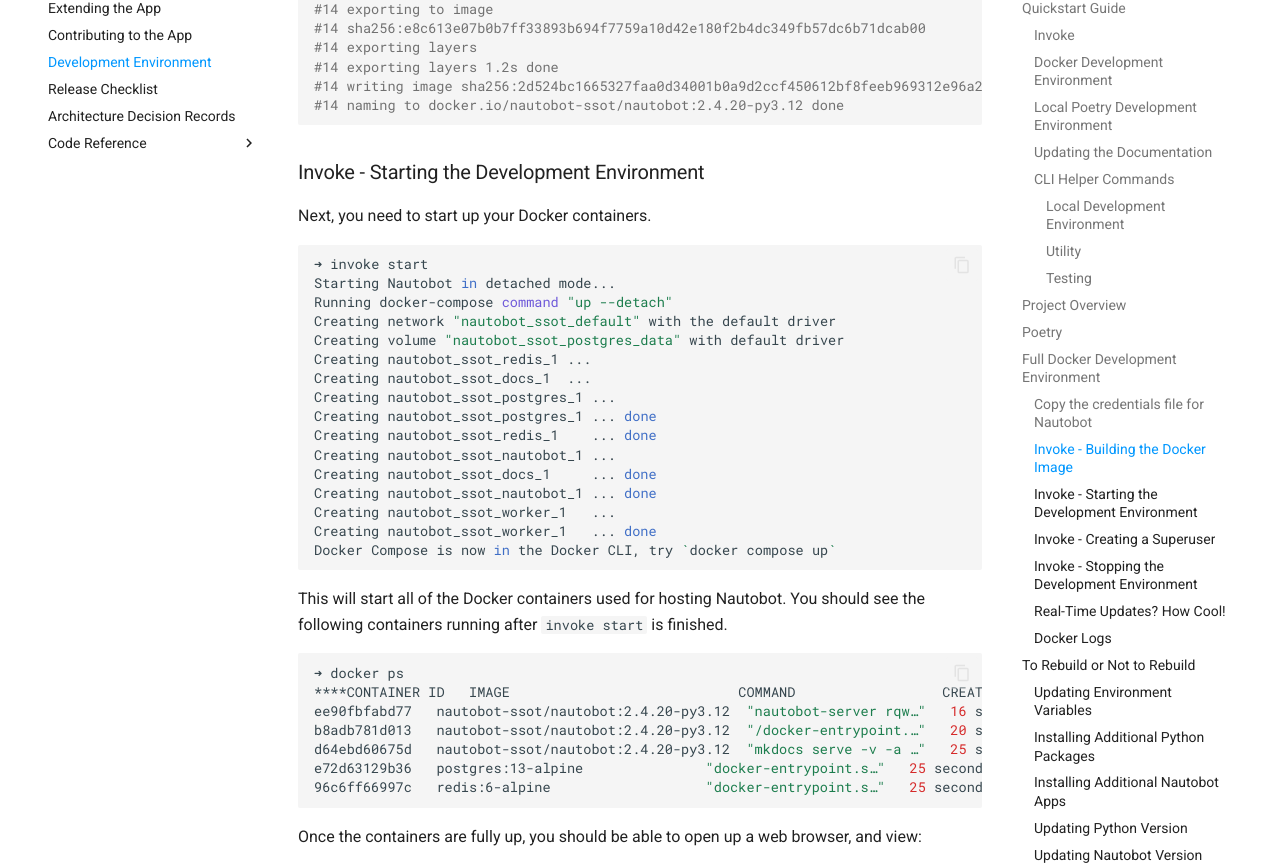
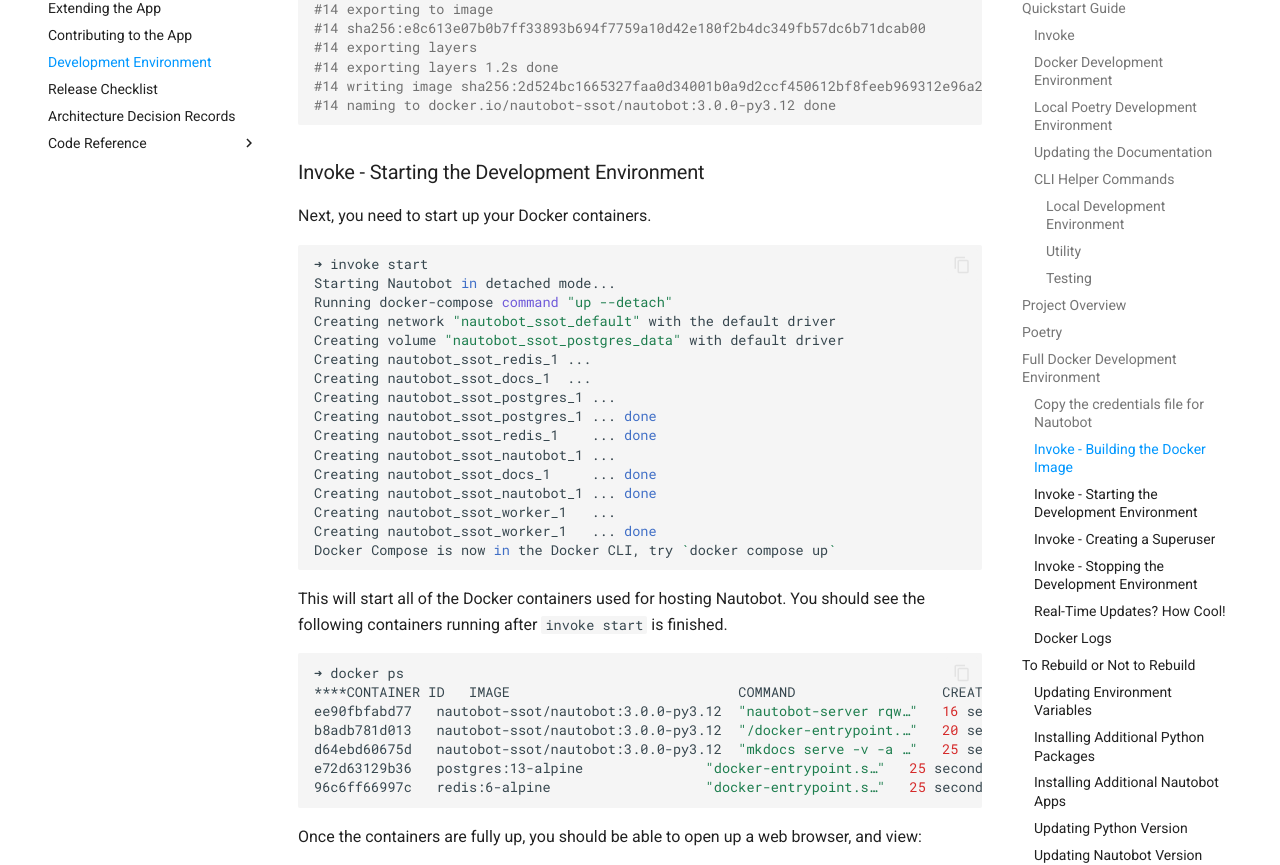
Before and after one commit to nautobot/nautobot-app-ssot, an MkDocs documentation site: the page built from docs/dev/dev_environment.md, in a window 1280 px wide and 1400 px high, scrolled down 5320 px. Shown: the part 164-1029 px from the top of the window. Built offline with MkDocs 1.6.1 and Material for MkDocs 9.7.7, drawn with Linux system fonts in a browser that asks for light colours; comment, search, counter and statistics services are not loaded; some of the changed text lies outside the part shown.

Commit message:
Cookie updated targeting develop by NetworkToCode Cookie Drift Manager Tool
## [3.0.0 (2025-12-30)](https://github.com/nautobot/cookiecutter-nautobot-app/releases/tag/3.0.0)

### Added

- [#291](https://github.com/nautobot/cookiecutter-nautobot-app/issues/291) - Added support for Python `3.13`.

### Changed

- [#291](https://github.com/nautobot/cookiecutter-nautobot-app/issues/291) - Updated minimum Nautobot version to `3.0.0`.
- [#291](https://github.com/nautobot/cookiecutter-nautobot-app/issues/291) - Updated maximum Nautobot version to `<4.0.0`.
- [#309](https://github.com/nautobot/cookiecutter-nautobot-app/issues/309) - Change the tag-nautobot-app workflow to support multiple nautobot-app versions.
- [#320](https://github.com/nautobot/cookiecutter-nautobot-app/issues/320) - Upstream testing now runs against selected branches.

### Documentation

- [#319](https://github.com/nautobot/cookiecutter-nautobot-app/issues/319) - Fixed nav typo and added missing 2.7.2 release notes.

### Housekeeping

- [#322](https://github.com/nautobot/cookiecutter-nautobot-app/issues/322) - Updated CI workflow to always regenerate poetry lockfile.

**Full Changelog**: https://github.com/nautobot/cookiecutter-nautobot-app/compare/nautobot-app-v2.7.2...nautobot-app-v3.0.0

````diff
--- a/docs/dev/dev_environment.md
+++ b/docs/dev/dev_environment.md
@@ -13,7 +13,7 @@
 
 The [Invoke](http://www.pyinvoke.org/) library is used to provide some helper commands based on the environment. There are a few configuration parameters which can be passed to Invoke to override the default configuration:
 
-- `nautobot_ver`: the version of Nautobot to use as a base for any built docker containers (default: 2.4.20)
+- `nautobot_ver`: the version of Nautobot to use as a base for any built docker containers (default: 3.0.0)
 - `project_name`: the default docker compose project name (default: `nautobot-ssot`)
 - `python_ver`: the version of Python to use as a base for any built docker containers (default: 3.12)
 - `local`: a boolean flag indicating if invoke tasks should be run on the host or inside the docker containers (default: False, commands will be run in docker containers)
@@ -181,7 +181,7 @@
 #14 exporting layers
 #14 exporting layers 1.2s done
 #14 writing image sha256:2d524bc1665327faa0d34001b0a9d2ccf450612bf8feeb969312e96a2d3e3503 done
-#14 naming to docker.io/nautobot-ssot/nautobot:2.4.20-py3.12 done
+#14 naming to docker.io/nautobot-ssot/nautobot:3.0.0-py3.12 done
 ```
 
 ### Invoke - Starting the Development Environment
@@ -212,9 +212,9 @@
 ```bash
 ➜ docker ps
 ****CONTAINER ID   IMAGE                            COMMAND                  CREATED          STATUS          PORTS                                       NAMES
-ee90fbfabd77   nautobot-ssot/nautobot:2.4.20-py3.12  "nautobot-server rqw…"   16 seconds ago   Up 13 seconds                                               nautobot_ssot_worker_1
-b8adb781d013   nautobot-ssot/nautobot:2.4.20-py3.12  "/docker-entrypoint.…"   20 seconds ago   Up 15 seconds   0.0.0.0:8080->8080/tcp, :::8080->8080/tcp   nautobot_ssot_nautobot_1
-d64ebd60675d   nautobot-ssot/nautobot:2.4.20-py3.12  "mkdocs serve -v -a …"   25 seconds ago   Up 18 seconds   0.0.0.0:8001->8080/tcp, :::8001->8080/tcp   nautobot_ssot_docs_1
+ee90fbfabd77   nautobot-ssot/nautobot:3.0.0-py3.12  "nautobot-server rqw…"   16 seconds ago   Up 13 seconds                                               nautobot_ssot_worker_1
+b8adb781d013   nautobot-ssot/nautobot:3.0.0-py3.12  "/docker-entrypoint.…"   20 seconds ago   Up 15 seconds   0.0.0.0:8080->8080/tcp, :::8080->8080/tcp   nautobot_ssot_nautobot_1
+d64ebd60675d   nautobot-ssot/nautobot:3.0.0-py3.12  "mkdocs serve -v -a …"   25 seconds ago   Up 18 seconds   0.0.0.0:8001->8080/tcp, :::8001->8080/tcp   nautobot_ssot_docs_1
 e72d63129b36   postgres:13-alpine               "docker-entrypoint.s…"   25 seconds ago   Up 19 seconds   0.0.0.0:5432->5432/tcp, :::5432->5432/tcp   nautobot_ssot_postgres_1
 96c6ff66997c   redis:6-alpine                   "docker-entrypoint.s…"   25 seconds ago   Up 21 seconds   0.0.0.0:6379->6379/tcp, :::6379->6379/tcp   nautobot_ssot_redis_1
 ```
@@ -410,7 +410,7 @@
     {
         "nautobot_ssot": {
             ...
-            "nautobot_ver": "2.4.20",
+            "nautobot_ver": "3.0.0",
 	    ...
         }
     }
--- a/invoke.example.yml
+++ b/invoke.example.yml
@@ -1,6 +1,6 @@
 ---
 nautobot_ssot:
-  nautobot_ver: "2.4.20"
+  nautobot_ver: "3.0.0"
   python_ver: "3.12"
   # local: false
   # compose_dir: "/full/path/to/nautobot-app-ssot/development"
--- a/invoke.mysql.yml
+++ b/invoke.mysql.yml
@@ -1,7 +1,7 @@
 ---
 nautobot_ssot:
   project_name: "nautobot-ssot"
-  nautobot_ver: "2.4.20"
+  nautobot_ver: "3.0.0"
   local: false
   python_ver: "3.12"
   compose_dir: "development"
--- a/pyproject.toml
+++ b/pyproject.toml
@@ -16,6 +16,7 @@
     "Programming Language :: Python :: 3.10",
     "Programming Language :: Python :: 3.11",
     "Programming Language :: Python :: 3.12",
+    "Programming Language :: Python :: 3.13",
 ]
 packages = [
     { include = "nautobot_ssot" },
@@ -26,9 +27,9 @@
 ]
 
 [tool.poetry.dependencies]
-python = ">=3.10,<3.13"
+python = ">=3.10,<3.14"
 # Used for local development
-nautobot = ">=2.4.20,<3.0.0"
+nautobot = ">=3.0.0,<4.0.0"
 
 [tool.poetry.group.dev.dependencies]
 coverage = "*"
--- a/tasks.py
+++ b/tasks.py
@@ -52,7 +52,7 @@
 namespace.configure(
     {
         "nautobot_ssot": {
-            "nautobot_ver": "2.4.20",
+            "nautobot_ver": "3.0.0",
             "project_name": "nautobot-ssot",
             "python_ver": "3.12",
             "local": False,
````
Also changed, not shown: docs/admin/compatibility_matrix.md (+1 -1 lines), docs/admin/install.md (+1 -1 lines), .cookiecutter.json, .github/ISSUE_TEMPLATE/bug_report.md, .github/ISSUE_TEMPLATE/feature_request.md, 3 other files.
